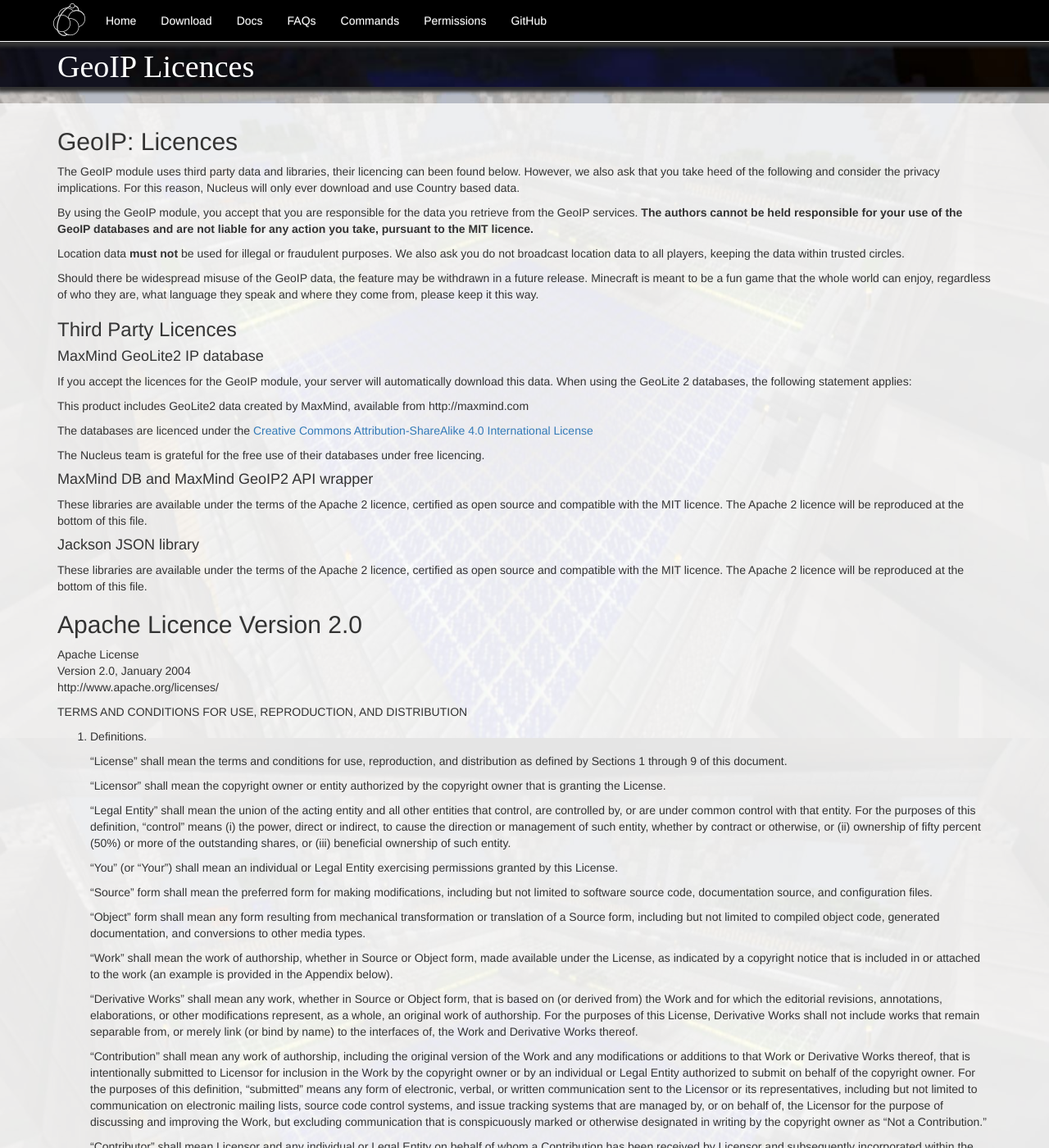
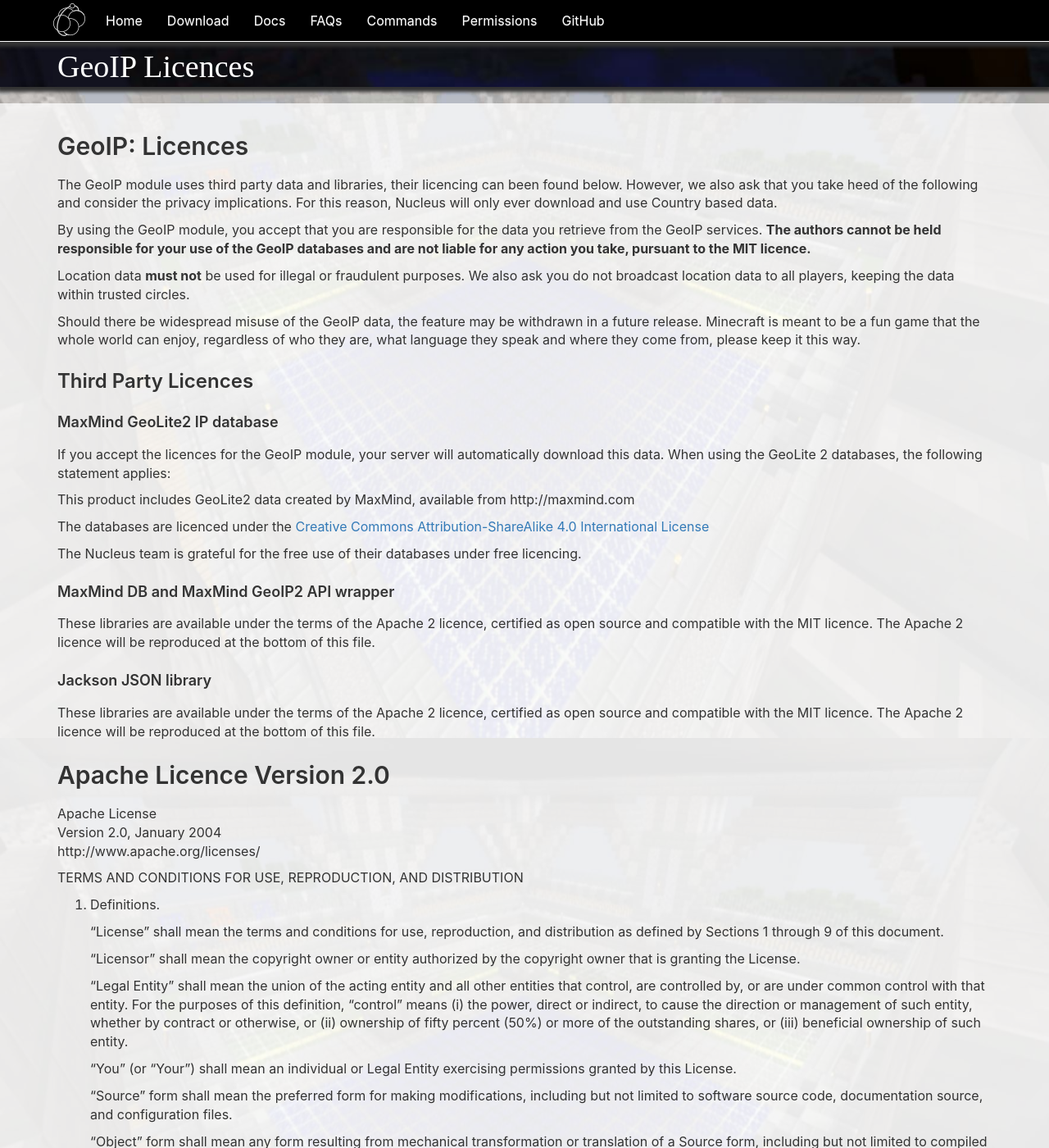
Before and after one commit to NucleusPowered/site-v1, a Jekyll site: the page built from thirdparty/geoip.md, in a window 1280 px wide and 1400 px high. Shown: the whole window at 82% size. Built offline with Jekyll 4.4.1, drawn with Linux system fonts in a browser that asks for light colours; comment, search, counter and statistics services are not loaded.

Commit message:
Making things a bit more readable.

```diff
--- a/css/my.css
+++ b/css/my.css
@@ -17,6 +17,8 @@
 body {
     background: url("../img/bg1.jpg") center bottom fixed;
     background-size: 100%;
+    font-size: 16px;
+    font-family: -apple-system, BlinkMacSystemFont, "Segoe UI", Helvetica, Arial, sans-serif, "Apple Color Emoji", "Segoe UI Emoji", "Segoe UI Symbol";
 }
 
 .head-n {
@@ -112,10 +114,11 @@
 
 .footer {
     margin-top: 10px;
+    font-size: 14px;
 }
 
 .headername {
-    font-family: Georgia sans-serif;
+    font-family: "Times New Roman", sans-serif;
     font-size: 38px;
     line-height: 50px;
     display: inline-block;
@@ -285,3 +288,10 @@
 div.command-usage > p {
     margin-bottom: 3px;
 }
+
+h1, h2, h3, h4 {
+    margin-top: 24px;
+    margin-bottom: 16px;
+    font-weight: 600;
+    line-height: 1.25;
+}
```
